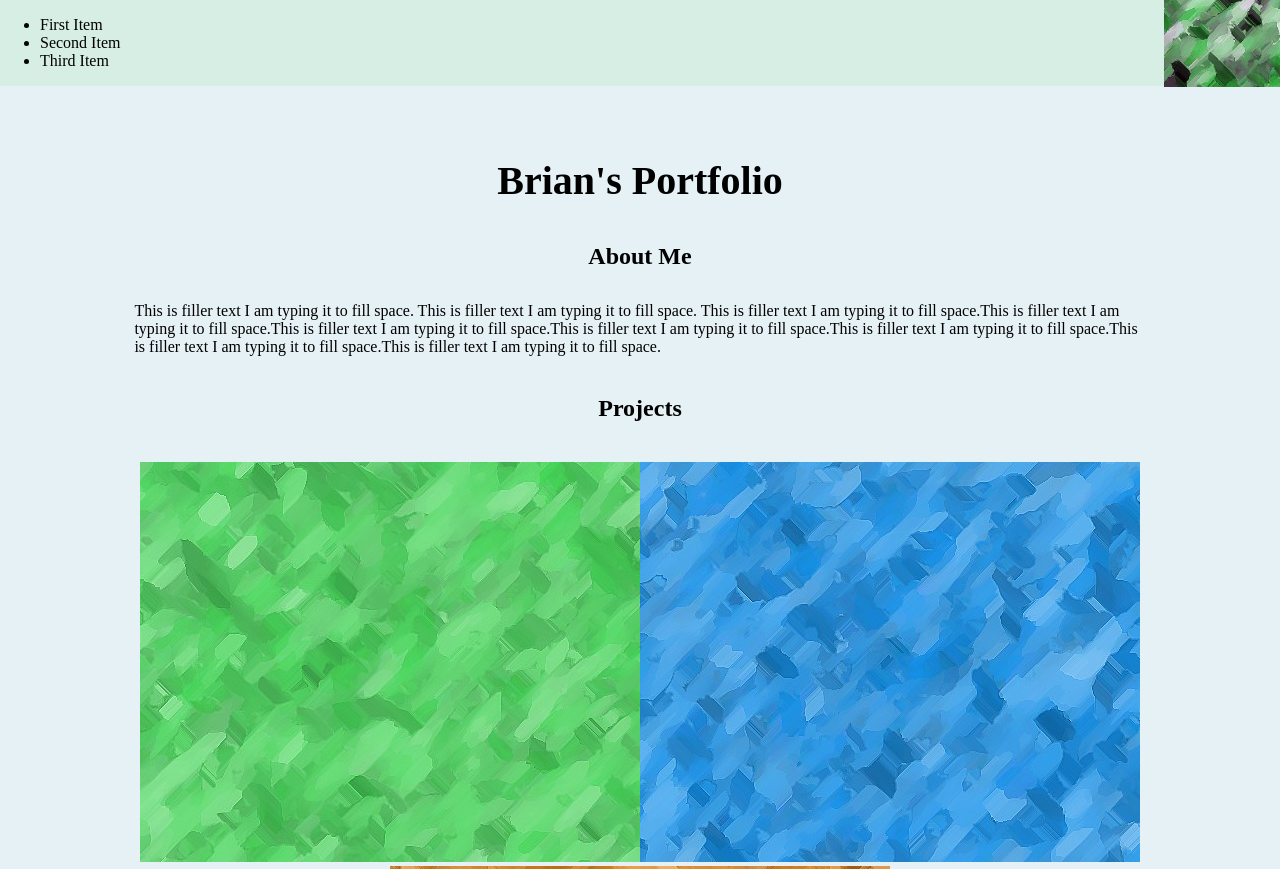
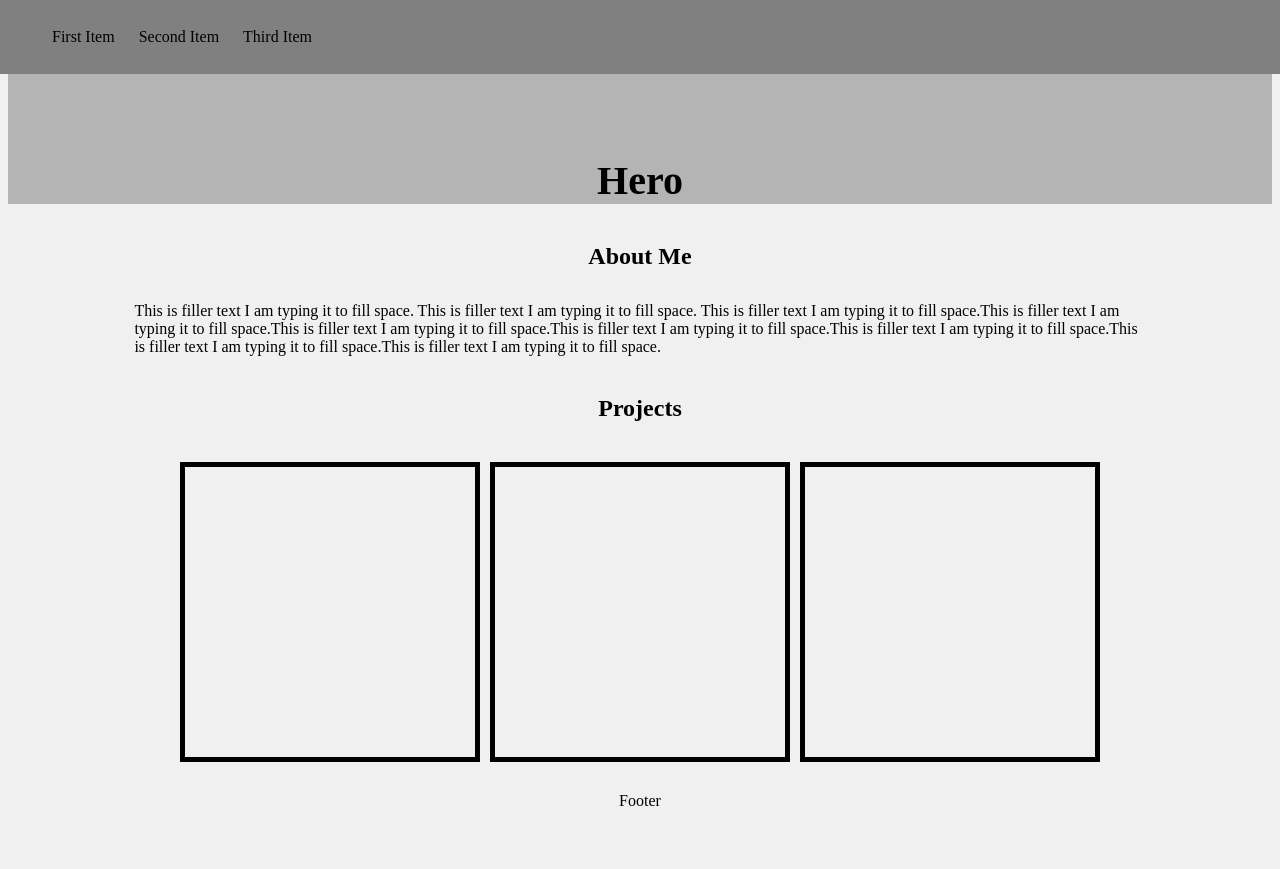
Before and after one commit to bmbachow/Portfolio, a plain HTML site: page html-css-wireframe-markup/index.html in a window 1280 px wide. Shown: the top 869 px of the page. After the commit the page ends 838 px from the top, so only its background shows below. Drawn offline with Linux system fonts and the light colour scheme.

Commit message:
updated wireframe to use all greybox

```diff
--- a/html-css-wireframe-markup/index.html
+++ b/html-css-wireframe-markup/index.html
@@ -7,8 +7,7 @@
 </head>
 <body>
   <nav role="navigation" class="navbar">
-    <div id="navbar-artwork"><img src="../images/navbar-artwork.jpg" alt=
-      "navbar artwork"></div>
+    <!-- <div id="navbar-artwork"></div> -->
     <ul id="navbar-ul">
       <li class="first">First Item</li>
       <li class="second">Second Item</li>
@@ -17,8 +16,8 @@
   </nav>
 
   <main role="main">
-    <header role="banner">
-      <h1 id="title">Brian's Portfolio</h1>
+    <header role="hero">
+      <h1 id="hero">Hero</h1>
     </header>
 
     <div>
@@ -28,14 +27,10 @@
 
     <div>
       <h2 class="projects">Projects</h2>
-      <div id="project-images">
-        <div><img src="../images/green-image.jpg" alt=
-          "green image">
-        </div>
-        <div><img src="../images/blue-image.jpg" alt="blue image">
-        </div>
-        <div><img src="../images/orange-image.jpg" alt=
-          "orange image"></div>
+      <div class="project-images">
+        <div id="project1"></div>
+        <div id=project2></div>
+        <div id="project3"></div>
         </div>
     </div>
 
--- a/html-css-wireframe-markup/styles.css
+++ b/html-css-wireframe-markup/styles.css
@@ -3,9 +3,21 @@
 }
 
 body {
-  background: #e6f1f5;
+  background: #ecececc0;
 }
 
+#navbar-ul {
+
+  list-style: none;
+  display: inline-flex;
+}
+
+#navbar-ul > li {
+  display: flex;
+  align-items: center;
+  justify-content: center;
+  padding: 12px;
+}
 
 nav {
   position: fixed;
@@ -13,10 +25,10 @@ nav {
   left: 0;
   right: 0;
   z-index: 10;
-  background-color: rgb(214, 238, 228);
+  background-color: grey;
 }
 
-#navbar-artwork {
+/* #navbar-artwork {
   position: fixed;
   top: 0;
   right: 0;
@@ -25,15 +37,16 @@ nav {
 
 #navbar-artwork img {
   height: 87px;
-}
+} */
 
-#title {
+#hero {
   padding-top: 130px;
   display: flex;
   align-items: center;
   justify-content: center;
   font-size: 40px;
-
+  background-color: rgb(180, 180, 180);
+  width: 100;
 }
 
 #about-me {
@@ -53,7 +66,7 @@ nav {
 }
 
 
-#project-images {
+.project-images {
   display: flex;
   flex-wrap: wrap;
   justify-content: center;
@@ -61,6 +74,7 @@ nav {
 
 .projects {
   display: flex;
+  flex-wrap: wrap;
   align-items: center;
   justify-content: center;
   padding: 20px;
@@ -73,6 +87,34 @@ footer {
   padding: 20px;
 }
 
+#project1 {
+  display: flex;
+  border-style: solid;
+  border-width: 5px;
+  width: 300px;
+  height: 300px;
+  margin-right: 10px;
+  margin-bottom: 10px;
+}
+
+#project2 {
+  display: flex;
+  border-style: solid;
+  border-width: 5px;
+  width: 300px;
+  height: 300px;
+  margin-right: 10px;
+  margin-bottom: 10px;
+}
+
+#project3 {
+  display: flex;
+  border-style: solid;
+  border-width: 5px;
+  width: 300px;
+  height: 300px;
+}
+
 /* if I create a mobile hamburger navbar of X height and pin it absolute to the top right of the screen I can then create a top border on the body of the same height as the navbar and then as the screen widens take items from the hamburger nav and place them along the top border */
 
 /* I want to swap the nav bar  */
```
